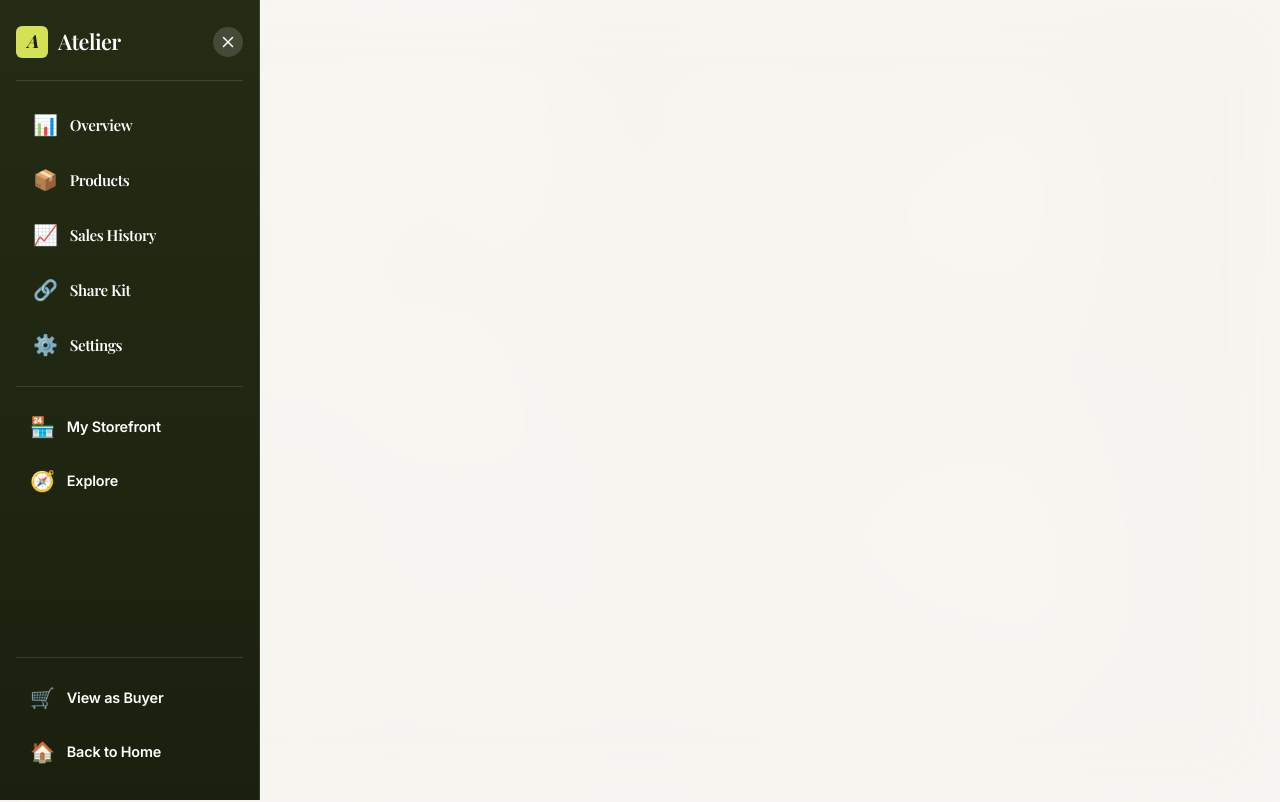
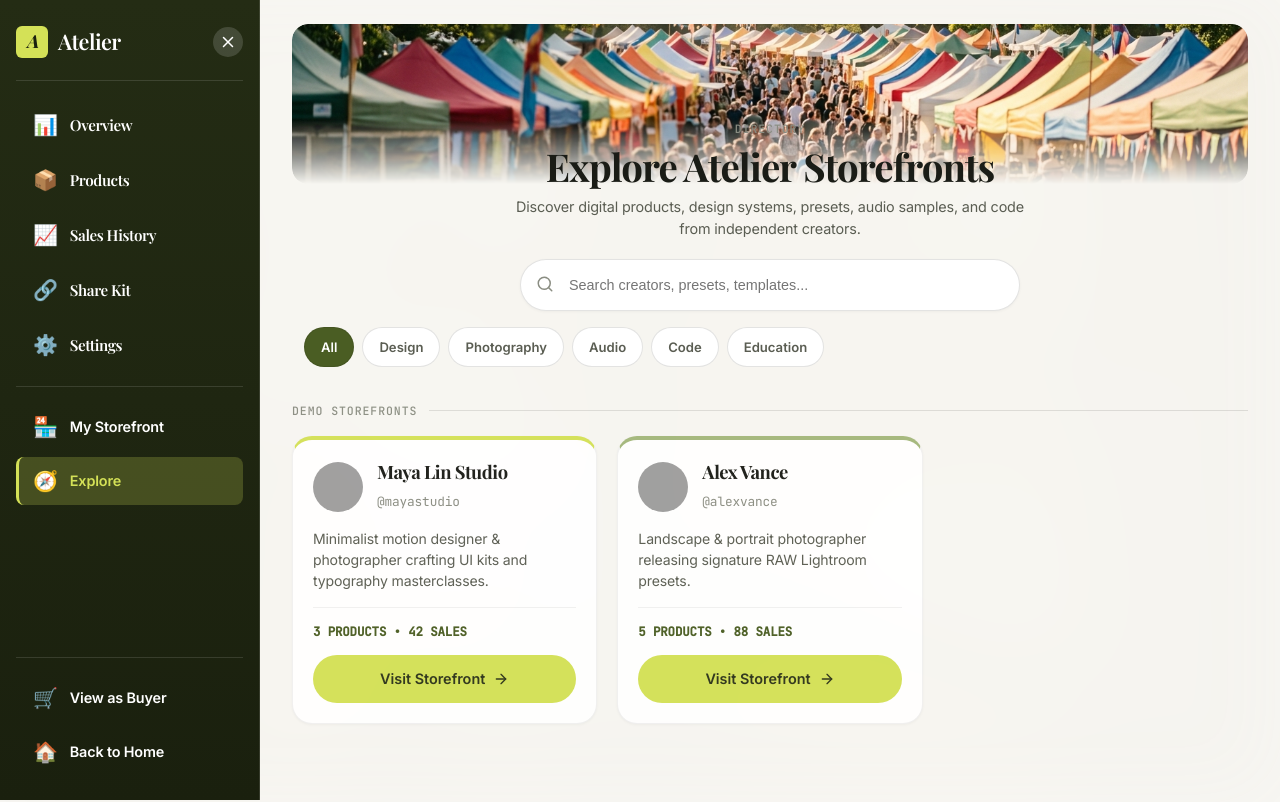
Before and after one commit to 0xkinno/atelier, a Next.js app: page /explore in a window 1280 px wide. Shown: the top 802 px of the page. Built offline with nearby package versions, Linux system fonts and the light colour scheme; grey boxes are pictures that could not be loaded.

Commit message:
fix: desktop dashboard layout panel rendering for storefront, explore, and purchases; add wallet disconnect power button

```diff
--- a/src/app/explore/page.tsx
+++ b/src/app/explore/page.tsx
@@ -2,12 +2,11 @@
 
 import { useState, useEffect } from 'react';
 import Link from 'next/link';
-import SidebarNav from '@/components/SidebarNav';
-import { Search, ArrowRight, Sparkles, Menu } from 'lucide-react';
+import DashboardLayout from '@/components/DashboardLayout';
+import { Search, ArrowRight, Sparkles } from 'lucide-react';
 import { Profile } from '@/lib/db';
 
 export default function ExplorePage() {
-  const [sidebarOpen, setSidebarOpen] = useState(false);
   const [selectedCategory, setSelectedCategory] = useState('All');
   const [searchQuery, setSearchQuery] = useState('');
   const [realProfiles, setRealProfiles] = useState<Profile[]>([]);
@@ -74,93 +73,50 @@ export default function ExplorePage() {
   });
 
   return (
-    <div className="ambient-bg-wash" style={{ minHeight: '100vh', paddingBottom: '100px' }}>
-      {/* Dashboard Offcanvas Sidebar Drawer */}
-      <SidebarNav handle="mayastudio" isOpen={sidebarOpen} onClose={() => setSidebarOpen(false)} />
-
-      {/* Dashboard Mobile Top Navigation Shell (☰ Menu Explore) */}
-      <div className="dashboard-mobile-header" style={{
-        display: 'none', alignItems: 'center', justifyContent: 'space-between',
-        padding: '14px 20px', borderBottom: '1px solid var(--border-light)',
-        backgroundColor: 'rgba(247, 246, 242, 0.95)', backdropFilter: 'blur(12px)',
-        position: 'sticky', top: 0, zIndex: 100, width: '100%'
-      }}>
-        <button
-          onClick={() => setSidebarOpen(true)}
-          style={{
-            background: 'none', border: 'none', cursor: 'pointer', padding: '6px',
-            display: 'flex', alignItems: 'center', gap: '8px', minHeight: '44px'
-          }}
-        >
-          <Menu size={24} color="var(--text-primary)" />
-          <span style={{ fontWeight: 600, fontSize: '0.95rem' }}>Menu</span>
-        </button>
-        <span className="font-display" style={{ fontWeight: 700, fontSize: '1.15rem' }}>Explore</span>
-        <div style={{ width: '40px' }} />
-      </div>
-
-      {/* Desktop Header Nav */}
-      <nav style={{ padding: '20px 0', borderBottom: '1px solid var(--border-light)' }} className="explore-desktop-nav">
-        <div className="container" style={{ display: 'flex', justifyContent: 'space-between', alignItems: 'center' }}>
-          <Link href="/" style={{ textDecoration: 'none', display: 'flex', alignItems: 'center', gap: '10px' }}>
-            <div style={{
-              width: '32px', height: '32px', backgroundColor: 'var(--bg-dark)', borderRadius: '6px',
-              display: 'flex', alignItems: 'center', justifyContent: 'center', color: 'var(--accent-primary)',
-              fontFamily: 'var(--font-display)', fontSize: '18px', fontWeight: 700, fontStyle: 'italic'
-            }}>
-              A
-            </div>
-            <span className="font-display" style={{ fontSize: '1.4rem', fontWeight: 600 }}>Atelier</span>
-          </Link>
-          <Link href="/dashboard" className="btn btn-olive btn-sm">
-            Dashboard
-          </Link>
-        </div>
-      </nav>
-
+    <DashboardLayout title="Explore" handle="mayastudio">
       {/* Header Area */}
-      <div style={{ position: 'relative', overflow: 'hidden', marginBottom: '32px' }}>
+      <div style={{ position: 'relative', overflow: 'hidden', marginBottom: '28px' }}>
         <div style={{
-          height: '200px', width: '100%',
-          WebkitMaskImage: 'linear-gradient(to bottom, black 50%, transparent 100%)',
-          maskImage: 'linear-gradient(to bottom, black 50%, transparent 100%)'
+          height: '160px', width: '100%', borderRadius: '16px', overflow: 'hidden',
+          WebkitMaskImage: 'linear-gradient(to bottom, black 60%, transparent 100%)',
+          maskImage: 'linear-gradient(to bottom, black 60%, transparent 100%)'
         }}>
           <img src="/images/explore_header_market.jpg" alt="Creative Market Header" style={{ width: '100%', height: '100%', objectFit: 'cover' }} />
         </div>
 
-        <div className="container" style={{ position: 'relative', marginTop: '-90px', textAlign: 'center' }}>
-          <span className="eyebrow" style={{ display: 'inline-block', marginBottom: '8px' }}>DIRECTORY</span>
-          <h1 className="font-display" style={{ fontSize: 'clamp(1.8rem, 5vw, 2.8rem)', marginBottom: '12px' }}>
+        <div style={{ position: 'relative', marginTop: '-70px', textAlign: 'center', padding: '0 12px' }}>
+          <span className="eyebrow" style={{ display: 'inline-block', marginBottom: '6px' }}>DIRECTORY</span>
+          <h1 className="font-display" style={{ fontSize: 'clamp(1.6rem, 4vw, 2.4rem)', marginBottom: '8px' }}>
             Explore Atelier Storefronts
           </h1>
           <p style={{
-            fontSize: '0.95rem', fontWeight: 300, color: 'var(--text-secondary)',
-            letterSpacing: '-0.01em', maxWidth: '560px', margin: '0 auto 24px auto', lineHeight: 1.5
+            fontSize: '0.9rem', color: 'var(--text-secondary)',
+            maxWidth: '540px', margin: '0 auto 20px auto', lineHeight: 1.5
           }}>
             Discover digital products, design systems, presets, audio samples, and code from independent creators.
           </p>
 
-          {/* Search Bar - 56px height, rounded */}
-          <div style={{ maxWidth: '520px', margin: '0 auto 20px auto', position: 'relative' }}>
-            <Search size={20} color="var(--text-tertiary)" style={{ position: 'absolute', left: '18px', top: '18px' }} />
+          {/* Search Bar - 52px height, rounded */}
+          <div style={{ maxWidth: '500px', margin: '0 auto 16px auto', position: 'relative' }}>
+            <Search size={18} color="var(--text-tertiary)" style={{ position: 'absolute', left: '16px', top: '16px' }} />
             <input
               type="text"
               placeholder="Search creators, presets, templates..."
               value={searchQuery}
               onChange={(e) => setSearchQuery(e.target.value)}
               style={{
-                width: '100%', height: '56px', padding: '12px 20px 12px 52px', borderRadius: '100px',
-                border: '1px solid var(--border-medium)', fontSize: '0.95rem',
+                width: '100%', height: '52px', padding: '10px 16px 10px 48px', borderRadius: '100px',
+                border: '1px solid var(--border-medium)', fontSize: '0.9rem',
                 backgroundColor: '#FFFFFF', boxShadow: 'var(--shadow-sm)'
               }}
             />
           </div>
 
-          {/* Category Chips Container: Single horizontal scrollable container */}
+          {/* Category Chips Container */}
           <div className="layout-tabs-scroll" style={{
             display: 'flex', gap: '8px', justifyContent: 'flex-start',
             overflowX: 'auto', WebkitOverflowScrolling: 'touch',
-            paddingBottom: '8px', borderBottom: 'none'
+            paddingBottom: '6px', borderBottom: 'none'
           }}>
             {categories.map((cat) => (
               <button
@@ -171,8 +127,8 @@ export default function ExplorePage() {
                   backgroundColor: selectedCategory === cat ? 'var(--accent-olive)' : 'var(--bg-card)',
                   color: selectedCategory === cat ? '#FFFFFF' : 'var(--text-secondary)',
                   border: '1px solid var(--border-medium)',
-                  fontSize: '0.85rem',
-                  minHeight: '44px',
+                  fontSize: '0.82rem',
+                  minHeight: '40px',
                   borderRadius: '100px',
                   flexShrink: 0,
                 }}
@@ -184,37 +140,37 @@ export default function ExplorePage() {
         </div>
       </div>
 
-      {/* Storefront Cards Feed (1 card per row on mobile) */}
-      <div className="container">
+      {/* Storefront Cards Feed */}
+      <div>
         {/* SECTION 1: REAL STOREFRONTS */}
         {filteredReal.length > 0 && (
-          <div style={{ marginBottom: '40px' }}>
-            <div style={{ display: 'flex', alignItems: 'center', gap: '8px', marginBottom: '20px' }}>
-              <Sparkles size={20} color="var(--accent-olive)" />
-              <h2 style={{ fontSize: '1.4rem' }}>Live Creator Storefronts</h2>
+          <div style={{ marginBottom: '36px' }}>
+            <div style={{ display: 'flex', alignItems: 'center', gap: '8px', marginBottom: '16px' }}>
+              <Sparkles size={18} color="var(--accent-olive)" />
+              <h2 style={{ fontSize: '1.3rem' }}>Live Creator Storefronts</h2>
             </div>
-            <div className="explore-cards-grid" style={{ display: 'grid', gridTemplateColumns: 'repeat(auto-fill, minmax(320px, 1fr))', gap: '24px' }}>
+            <div className="explore-cards-grid" style={{ display: 'grid', gridTemplateColumns: 'repeat(auto-fill, minmax(300px, 1fr))', gap: '20px' }}>
               {filteredReal.map((s) => (
                 <Link key={s.handle} href={`/${s.handle}`} style={{ textDecoration: 'none', color: 'inherit' }}>
-                  <div className="card glow-hover" style={{ padding: '24px', height: '100%', display: 'flex', flexDirection: 'column', justifyContent: 'space-between', borderTop: `4px solid ${s.accentColor || '#D4E157'}`, borderRadius: '20px' }}>
+                  <div className="card glow-hover" style={{ padding: '20px', height: '100%', display: 'flex', flexDirection: 'column', justifyContent: 'space-between', borderTop: `4px solid ${s.accentColor || '#D4E157'}`, borderRadius: '20px' }}>
                     <div>
-                      <div style={{ display: 'flex', gap: '16px', alignItems: 'center', marginBottom: '16px' }}>
-                        <img src={s.avatarUrl || 'https://images.unsplash.com/photo-1534528741775-53994a69daeb?auto=format&fit=crop&w=150&q=80'} alt={s.displayName} style={{ width: '56px', height: '56px', borderRadius: '50%', objectFit: 'cover' }} />
+                      <div style={{ display: 'flex', gap: '14px', alignItems: 'center', marginBottom: '14px' }}>
+                        <img src={s.avatarUrl || 'https://images.unsplash.com/photo-1534528741775-53994a69daeb?auto=format&fit=crop&w=150&q=80'} alt={s.displayName} style={{ width: '50px', height: '50px', borderRadius: '50%', objectFit: 'cover' }} />
                         <div>
-                          <h3 style={{ fontSize: '1.2rem', marginBottom: '2px' }}>{s.displayName}</h3>
-                          <span className="font-mono" style={{ fontSize: '0.82rem', color: 'var(--text-tertiary)' }}>@{s.handle}</span>
+                          <h3 style={{ fontSize: '1.15rem', marginBottom: '2px' }}>{s.displayName}</h3>
+                          <span className="font-mono" style={{ fontSize: '0.8rem', color: 'var(--text-tertiary)' }}>@{s.handle}</span>
                         </div>
                       </div>
-                      <p style={{ fontSize: '0.9rem', color: 'var(--text-secondary)', lineHeight: 1.6, marginBottom: '20px' }}>
+                      <p style={{ fontSize: '0.88rem', color: 'var(--text-secondary)', lineHeight: 1.5, marginBottom: '16px' }}>
                         {s.bio || 'Digital goods creator on Nimiq Pay.'}
                       </p>
                     </div>
 
-                    <div style={{ display: 'flex', flexDirection: 'column', gap: '14px', paddingTop: '16px', borderTop: '1px solid var(--border-light)' }}>
-                      <span className="font-mono" style={{ fontSize: '0.8rem', color: 'var(--accent-olive)', fontWeight: 600 }}>
+                    <div style={{ display: 'flex', flexDirection: 'column', gap: '12px', paddingTop: '14px', borderTop: '1px solid var(--border-light)' }}>
+                      <span className="font-mono" style={{ fontSize: '0.78rem', color: 'var(--accent-olive)', fontWeight: 600 }}>
                         {s.productCount || 0} PRODUCTS • {s.totalSales || 0} SALES
                       </span>
-                      <button className="btn btn-lime" style={{ width: '100%', minHeight: '52px', justifyContent: 'center' }}>
+                      <button className="btn btn-lime" style={{ width: '100%', minHeight: '48px', justifyContent: 'center' }}>
                         Visit Storefront <ArrowRight size={16} />
                       </button>
                     </div>
@@ -227,35 +183,35 @@ export default function ExplorePage() {
 
         {/* SECTION 2: DEMO STOREFRONTS */}
         <div>
-          <div style={{ display: 'flex', alignItems: 'center', gap: '12px', margin: '24px 0 20px 0' }}>
-            <span className="eyebrow" style={{ color: 'var(--text-tertiary)', fontSize: '0.75rem', whiteSpace: 'nowrap' }}>
+          <div style={{ display: 'flex', alignItems: 'center', gap: '12px', margin: '20px 0 16px 0' }}>
+            <span className="eyebrow" style={{ color: 'var(--text-tertiary)', fontSize: '0.72rem', whiteSpace: 'nowrap' }}>
               DEMO STOREFRONTS
             </span>
             <div style={{ height: '1px', backgroundColor: 'var(--border-medium)', flex: 1 }} />
           </div>
 
-          <div className="explore-cards-grid" style={{ display: 'grid', gridTemplateColumns: 'repeat(auto-fill, minmax(320px, 1fr))', gap: '24px' }}>
+          <div className="explore-cards-grid" style={{ display: 'grid', gridTemplateColumns: 'repeat(auto-fill, minmax(300px, 1fr))', gap: '20px' }}>
             {filteredDemo.map((s) => (
               <Link key={s.handle} href={`/${s.handle}`} style={{ textDecoration: 'none', color: 'inherit' }}>
-                <div className="card glow-hover" style={{ padding: '24px', height: '100%', display: 'flex', flexDirection: 'column', justifyContent: 'space-between', borderTop: `4px solid ${s.accentColor}`, borderRadius: '20px' }}>
+                <div className="card glow-hover" style={{ padding: '20px', height: '100%', display: 'flex', flexDirection: 'column', justifyContent: 'space-between', borderTop: `4px solid ${s.accentColor}`, borderRadius: '20px' }}>
                   <div>
-                    <div style={{ display: 'flex', gap: '16px', alignItems: 'center', marginBottom: '16px' }}>
-                      <img src={s.avatarUrl} alt={s.displayName} style={{ width: '56px', height: '56px', borderRadius: '50%', objectFit: 'cover' }} />
+                    <div style={{ display: 'flex', gap: '14px', alignItems: 'center', marginBottom: '14px' }}>
+                      <img src={s.avatarUrl} alt={s.displayName} style={{ width: '50px', height: '50px', borderRadius: '50%', objectFit: 'cover' }} />
                       <div>
-                        <h3 style={{ fontSize: '1.2rem', marginBottom: '2px' }}>{s.displayName}</h3>
-                        <span className="font-mono" style={{ fontSize: '0.82rem', color: 'var(--text-tertiary)' }}>@{s.handle}</span>
+                        <h3 style={{ fontSize: '1.15rem', marginBottom: '2px' }}>{s.displayName}</h3>
+                        <span className="font-mono" style={{ fontSize: '0.8rem', color: 'var(--text-tertiary)' }}>@{s.handle}</span>
                       </div>
                     </div>
-                    <p style={{ fontSize: '0.9rem', color: 'var(--text-secondary)', lineHeight: 1.6, marginBottom: '20px' }}>
+                    <p style={{ fontSize: '0.88rem', color: 'var(--text-secondary)', lineHeight: 1.5, marginBottom: '16px' }}>
                       {s.bio}
                     </p>
                   </div>
 
-                  <div style={{ display: 'flex', flexDirection: 'column', gap: '14px', paddingTop: '16px', borderTop: '1px solid var(--border-light)' }}>
-                    <span className="font-mono" style={{ fontSize: '0.8rem', color: 'var(--accent-olive)', fontWeight: 600 }}>
+                  <div style={{ display: 'flex', flexDirection: 'column', gap: '12px', paddingTop: '14px', borderTop: '1px solid var(--border-light)' }}>
+                    <span className="font-mono" style={{ fontSize: '0.78rem', color: 'var(--accent-olive)', fontWeight: 600 }}>
                       {s.productCount} PRODUCTS • {s.salesCount} SALES
                     </span>
-                    <button className="btn btn-lime" style={{ width: '100%', minHeight: '52px', justifyContent: 'center' }}>
+                    <button className="btn btn-lime" style={{ width: '100%', minHeight: '48px', justifyContent: 'center' }}>
                       Visit Storefront <ArrowRight size={16} />
                     </button>
                   </div>
@@ -272,14 +228,8 @@ export default function ExplorePage() {
             grid-template-columns: 1fr !important;
             gap: 20px !important;
           }
-          .dashboard-mobile-header {
-            display: flex !important;
-          }
-          .explore-desktop-nav {
-            display: none !important;
-          }
         }
       `}</style>
-    </div>
+    </DashboardLayout>
   );
 }
--- a/src/components/SidebarNav.tsx
+++ b/src/components/SidebarNav.tsx
@@ -2,7 +2,8 @@
 
 import Link from 'next/link';
 import { usePathname } from 'next/navigation';
-import { X } from 'lucide-react';
+import { X, Power } from 'lucide-react';
+import { useWallet } from '@/context/WalletContext';
 
 interface SidebarNavProps {
   handle?: string;
@@ -12,6 +13,9 @@ interface SidebarNavProps {
 
 export default function SidebarNav({ handle = 'mayastudio', isOpen = false, onClose }: SidebarNavProps) {
   const pathname = usePathname();
+  const { walletAddress, isConnected, disconnectWallet, formatAddress } = useWallet();
+
+  const activeHandle = handle || 'mayastudio';
 
   const navItems = [
     { label: 'Overview', href: '/dashboard', emoji: '📊' },
@@ -22,7 +26,7 @@ export default function SidebarNav({ handle = 'mayastudio', isOpen = false, onCl
   ];
 
   const secondaryItems = [
-    { label: 'My Storefront', href: `/${handle}`, emoji: '🏪', external: true },
+    { label: 'My Storefront', href: `/${activeHandle}`, emoji: '🏪' },
     { label: 'Explore', href: '/explore', emoji: '🧭' },
   ];
 
@@ -135,37 +139,7 @@ export default function SidebarNav({ handle = 'mayastudio', isOpen = false, onCl
           {/* Secondary Menu */}
           <div style={{ display: 'flex', flexDirection: 'column', gap: '6px' }}>
             {secondaryItems.map((item) => {
-              return (
-                <Link
-                  key={item.href}
-                  href={item.href}
-                  onClick={onClose}
-                  target={item.external ? '_blank' : undefined}
-                  style={{
-                    display: 'flex',
-                    alignItems: 'center',
-                    gap: '12px',
-                    padding: '12px 14px',
-                    borderRadius: '8px',
-                    textDecoration: 'none',
-                    color: '#FFFFFF',
-                    fontWeight: 600,
-                    fontSize: '0.9rem',
-                    minHeight: '44px',
-                  }}
-                >
-                  <span style={{ fontSize: '20px', lineHeight: 1 }}>{item.emoji}</span>
-                  <span style={{ color: '#FFFFFF' }}>{item.label}</span>
-                </Link>
-              );
-            })}
-          </div>
-        </div>
-
-        <div>
-          <div style={{ height: '1px', backgroundColor: 'rgba(255, 255, 255, 0.12)', margin: '16px 0' }} />
-          <div style={{ display: 'flex', flexDirection: 'column', gap: '6px' }}>
-            {bottomItems.map((item) => {
+              const isActive = pathname === item.href;
               return (
                 <Link
                   key={item.href}
@@ -178,14 +152,95 @@ export default function SidebarNav({ handle = 'mayastudio', isOpen = false, onCl
                     padding: '12px 14px',
                     borderRadius: '8px',
                     textDecoration: 'none',
-                    color: '#FFFFFF',
-                    fontWeight: 600,
+                    color: isActive ? '#D4E157' : '#FFFFFF',
+                    backgroundColor: isActive ? 'rgba(212, 225, 87, 0.22)' : 'transparent',
+                    borderLeft: isActive ? '3px solid #D4E157' : '3px solid transparent',
+                    fontWeight: isActive ? 700 : 600,
                     fontSize: '0.9rem',
                     minHeight: '44px',
                   }}
                 >
                   <span style={{ fontSize: '20px', lineHeight: 1 }}>{item.emoji}</span>
-                  <span style={{ color: '#FFFFFF' }}>{item.label}</span>
+                  <span style={{ color: isActive ? '#D4E157' : '#FFFFFF' }}>{item.label}</span>
+                </Link>
+              );
+            })}
+          </div>
+        </div>
+
+        <div>
+          <div style={{ height: '1px', backgroundColor: 'rgba(255, 255, 255, 0.12)', margin: '16px 0' }} />
+
+          {/* Connected Wallet Disconnect Status & Power Button */}
+          {(isConnected || walletAddress) && (
+            <div style={{
+              backgroundColor: 'rgba(255, 255, 255, 0.08)',
+              padding: '10px 12px',
+              borderRadius: '8px',
+              marginBottom: '12px',
+              display: 'flex',
+              alignItems: 'center',
+              justifyContent: 'space-between',
+              gap: '8px',
+              border: '1px solid rgba(255, 255, 255, 0.1)'
+            }}>
+              <div style={{ display: 'flex', alignItems: 'center', gap: '8px', overflow: 'hidden' }}>
+                <div style={{ width: '8px', height: '8px', borderRadius: '50%', backgroundColor: '#D4E157', flexShrink: 0 }} />
+                <span className="font-mono" style={{ fontSize: '0.75rem', color: '#D4E157', whiteSpace: 'nowrap', overflow: 'hidden', textOverflow: 'ellipsis' }}>
+                  {formatAddress(walletAddress)}
+                </span>
+              </div>
+              <button
+                onClick={() => {
+                  disconnectWallet();
+                  if (onClose) onClose();
+                }}
+                title="Disconnect Wallet"
+                style={{
+                  background: 'rgba(239, 68, 68, 0.2)',
+                  border: '1px solid rgba(239, 68, 68, 0.4)',
+                  color: '#EF4444',
+                  borderRadius: '6px',
+                  padding: '4px 6px',
+                  cursor: 'pointer',
+                  display: 'flex',
+                  alignItems: 'center',
+                  gap: '4px',
+                  fontSize: '0.7rem',
+                  fontWeight: 600,
+                  flexShrink: 0
+                }}
+              >
+                <Power size={13} />
+              </button>
+            </div>
+          )}
+
+          <div style={{ display: 'flex', flexDirection: 'column', gap: '6px' }}>
+            {bottomItems.map((item) => {
+              const isActive = pathname === item.href;
+              return (
+                <Link
+                  key={item.href}
+                  href={item.href}
+                  onClick={onClose}
+                  style={{
+                    display: 'flex',
+                    alignItems: 'center',
+                    gap: '12px',
+                    padding: '12px 14px',
+                    borderRadius: '8px',
+                    textDecoration: 'none',
+                    color: isActive ? '#D4E157' : '#FFFFFF',
+                    backgroundColor: isActive ? 'rgba(212, 225, 87, 0.22)' : 'transparent',
+                    borderLeft: isActive ? '3px solid #D4E157' : '3px solid transparent',
+                    fontWeight: isActive ? 700 : 600,
+                    fontSize: '0.9rem',
+                    minHeight: '44px',
+                  }}
+                >
+                  <span style={{ fontSize: '20px', lineHeight: 1 }}>{item.emoji}</span>
+                  <span style={{ color: isActive ? '#D4E157' : '#FFFFFF' }}>{item.label}</span>
                 </Link>
               );
             })}
```
Also changed, not shown: src/app/[handle]/page.tsx (+33 -58 lines), src/app/page.tsx (+49 -8 lines), src/app/purchases/page.tsx (+10 -42 lines), next-env.d.ts.
